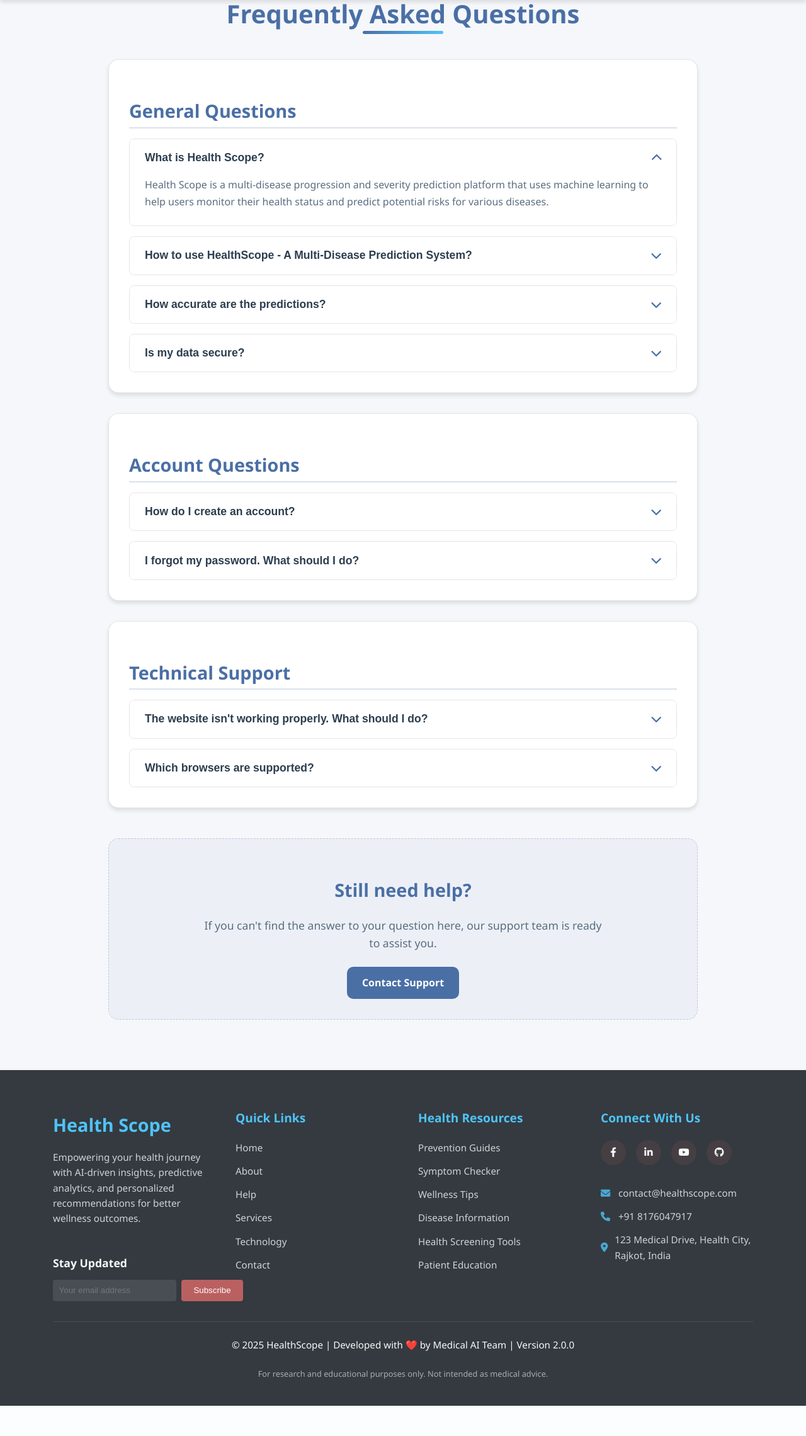
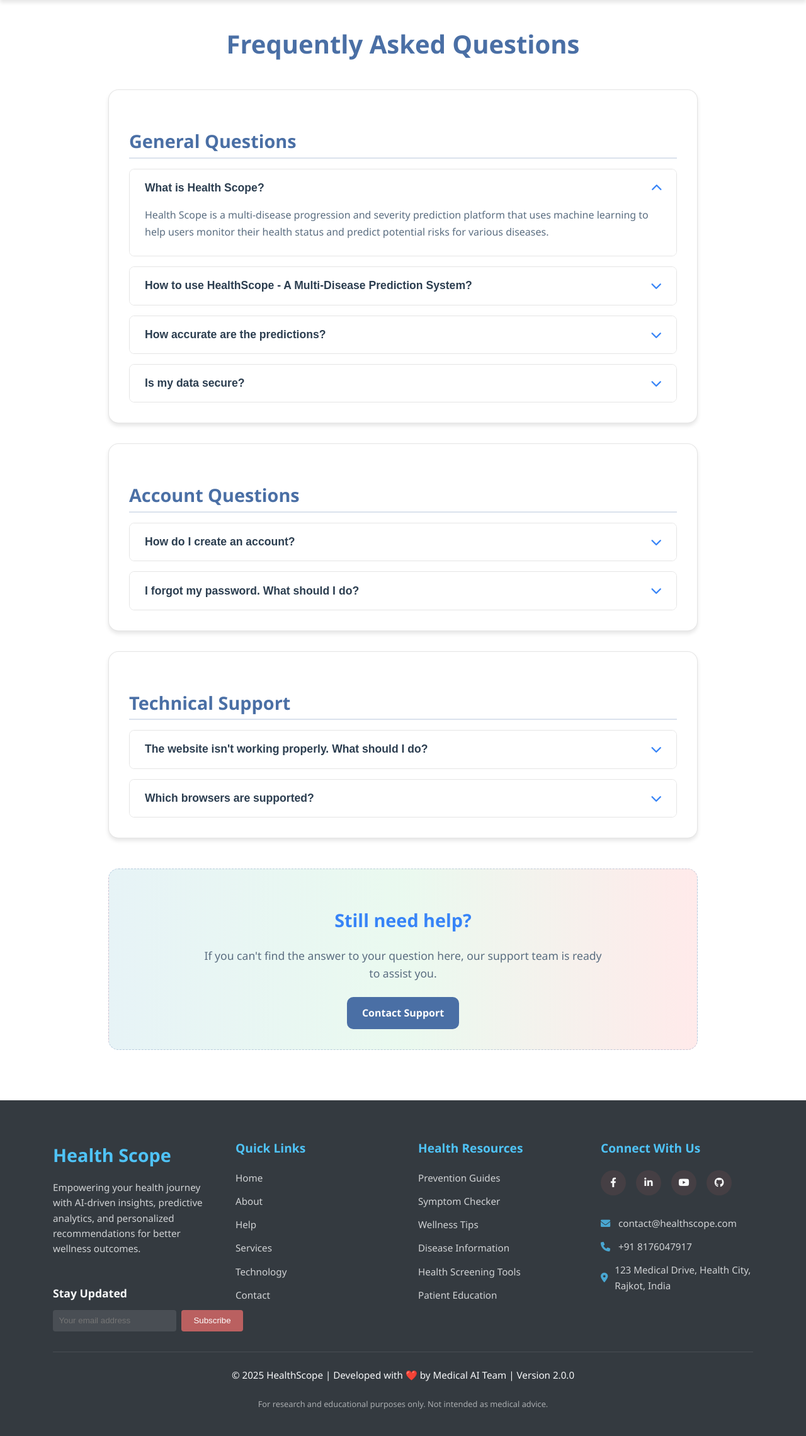
Before and after one commit to Angad143/HealthScope---A-Multi-Disease-Progression-and-Severity-Prediction-Platform, a Flask app: page /help in a window 1280 px wide. Shown: the part 82-2362 px from the top of the page at 63% size. Before the commit the page ends 2314 px from the top, so only its background shows below. Run offline with Flask 3, Linux system fonts and the light colour scheme; some libraries are stand-ins or nearby versions.

Commit message:
complated help page

```diff
--- a/Health Scope - Multi-Disease Prediction System (Flask)/static/css/help.css
+++ b/Health Scope - Multi-Disease Prediction System (Flask)/static/css/help.css
@@ -1,16 +1,17 @@
 /* Help Page Styles with Dark/Light Theme Support */
 :root {
     /* Light Theme Colors */
-    --help-bg: #f5f7fa;
+    --help-bg: #ffffff;
     --help-text: #2c3e50;
     --help-card-bg: #ffffff;
     --help-card-shadow: 0 4px 6px rgba(0, 0, 0, 0.1);
     --help-border: rgba(0, 0, 0, 0.1);
-    --help-primary: #4a6fa5;
+    --help-primary: #3784f7;
     --help-accent: #4fc3f7;
     --help-warning: #ffc107;
     --help-light-text: #5a6d80;
-    --help-hover-color: rgba(74, 111, 165, 0.1);
+    --help-hover-color: linear-gradient(90deg, rgba(7, 179, 222, 0.224), rgba(30, 255, 105, 0.246), rgba(255, 50, 50, 0.235));
+
 }
 
 [data-theme="dark"] {
@@ -20,9 +21,9 @@
     --help-card-bg: #1e1e1e;
     --help-card-shadow: 0 4px 6px rgba(0, 0, 0, 0.3);
     --help-border: rgba(255, 255, 255, 0.1);
-    --help-primary: #6c8fc7;
+    --help-primary: #3981f6;
     --help-light-text: #b0b0b0;
-    --help-hover-color: rgba(74, 111, 165, 0.3);
+    --help-hover-color: linear-gradient(90deg, rgba(29, 199, 241, 0.246), rgba(35, 244, 105, 0.249), rgba(255, 50, 50, 0.303));
 }
 
 /* Help Page Container */
@@ -45,25 +46,14 @@
     text-align: center;
     font-size: 2.5rem;
     margin-bottom: 3rem;
-    color: var(--help-primary);
+    margin-top: 3rem;
+    color: var(--primary-color);
     position: relative;
-}
-
-.help-page h1::after {
-    content: '';
-    position: absolute;
-    width: 8rem;
-    height: 0.3rem;
-    background: linear-gradient(90deg, var(--help-primary), var(--help-accent));
-    bottom: -0.5rem;
-    left: 50%;
-    transform: translateX(-50%);
-    border-radius: 0.2rem;
 }
 
 .help-page h2 {
     font-size: 1.8rem;
-    color: var(--help-primary);
+    color: var(--primary-color);
     margin: 2rem 0 1rem;
     padding-bottom: 0.5rem;
     border-bottom: 2px solid rgba(74, 111, 165, 0.2);
@@ -174,14 +164,14 @@
     text-align: center;
     margin-top: 3rem;
     padding: 2rem;
-    background: rgba(74, 111, 165, 0.05);
+    background: linear-gradient(90deg, rgba(18,141,172,0.1), rgba(50,200,100,0.1), rgba(255,50,50,0.1));
     border-radius: 1rem;
     border: 1px dashed rgba(74, 111, 165, 0.3);
     transition: all 0.3s ease;
 }
 
 .contact-support:hover {
-    background: rgba(74, 111, 165, 0.1);
+    background: linear-gradient(90deg, rgba(3, 202, 252, 0.281), rgba(1, 245, 82, 0.236), rgba(251, 0, 0, 0.156));
     border-color: var(--help-primary);
 }
 
```
Also changed, not shown: Health Scope - Multi-Disease Prediction System (Flask)/static/images/Faq-01.jpg (added), Health Scope - Multi-Disease Prediction System (Flask)/static/images/faq-02.jpg (added), Health Scope - Multi-Disease Prediction System (Flask)/static/images/faq-03.jpg (added).
